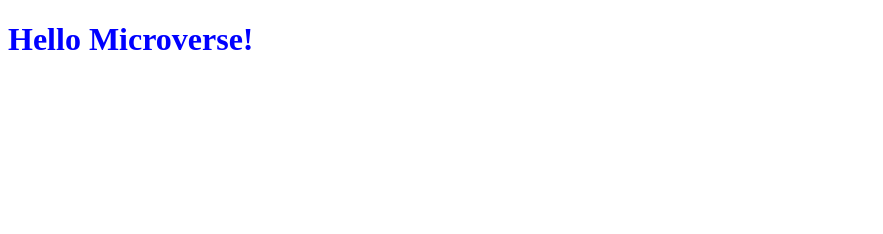
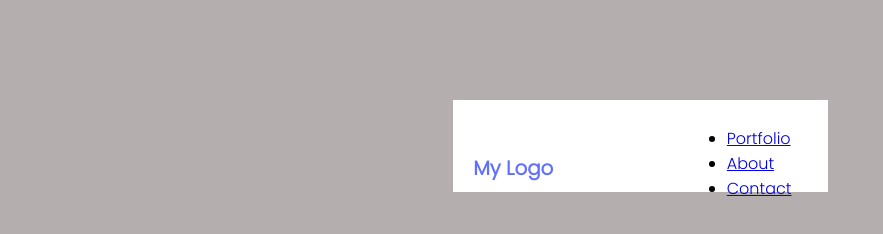
Before and after one commit to jovasal/Figma-portfolio, a plain HTML site: page Index.html in a window 1280 px wide. Shown: the whole page, without its empty margins (0-883 px from the left). Drawn offline with Linux system fonts and the light colour scheme.

Commit message:
first part
logo and part of menu

```diff
--- a/Index.html
+++ b/Index.html
@@ -5,11 +5,32 @@
         <meta http-equiv="X-UA-Compatible" content="IE=edge">
         <meta name="viewport" content="width=device-width, initial-scale=1.0" />
         <link rel="stylesheet" href="style.css">
-        <title>Hello Microverse</title>
+        <title>Figma-portfolio</title>
     </head>
 <body>
-    <header>
-        <h1>Hello Microverse!</h1>
+    <header class="head">
+        <a href="#" id="logo">
+            My Logo
+        </a>
+        <nav>
+            <ul id="nav">
+                <li class="nav-link">
+                    <a href="#">
+                        Portfolio
+                    </a>
+                </li>
+                <li class="nav-link">
+                    <a href="#">
+                        About
+                    </a>
+                </li>
+                <li class="nav-link">
+                    <a href="#">
+                        Contact
+                    </a>
+                </li>
+            </ul>
+        </nav>
     </header>
 </body>
 </html>
--- a/style.css
+++ b/style.css
@@ -1 +1,37 @@
-h1 { color: blue; }
+@import url("https://fonts.googleapis.com/css2?family=Poppins:wght@300&display=swap");
+
+body {
+    display: flex;
+    flex-direction: column;
+    background-color: #b4aeae;
+    font-family: 'poppins', sans-serif;
+    margin: 0;
+    overflow-x: hidden;
+}
+
+.head {
+    display: flex;
+    width: 375px;
+    height: 92px;
+    justify-content: center;
+    justify-content: space-between;
+    align-items: center;
+    padding: 50px 36px 15px 24px;
+    box-sizing: border-box;
+    background-color: #fff;
+    margin: 100px auto;
+}
+
+#logo {
+    width: 76px;
+    height: 20px;
+    text-decoration: none;
+    font-weight: 700;
+    font-size: 18px;
+    color: #6070ff;
+    transition: transform 0.4s ease-in-out;
+}
+
+#logo {
+    transform: scale(1.1);
+}
```
